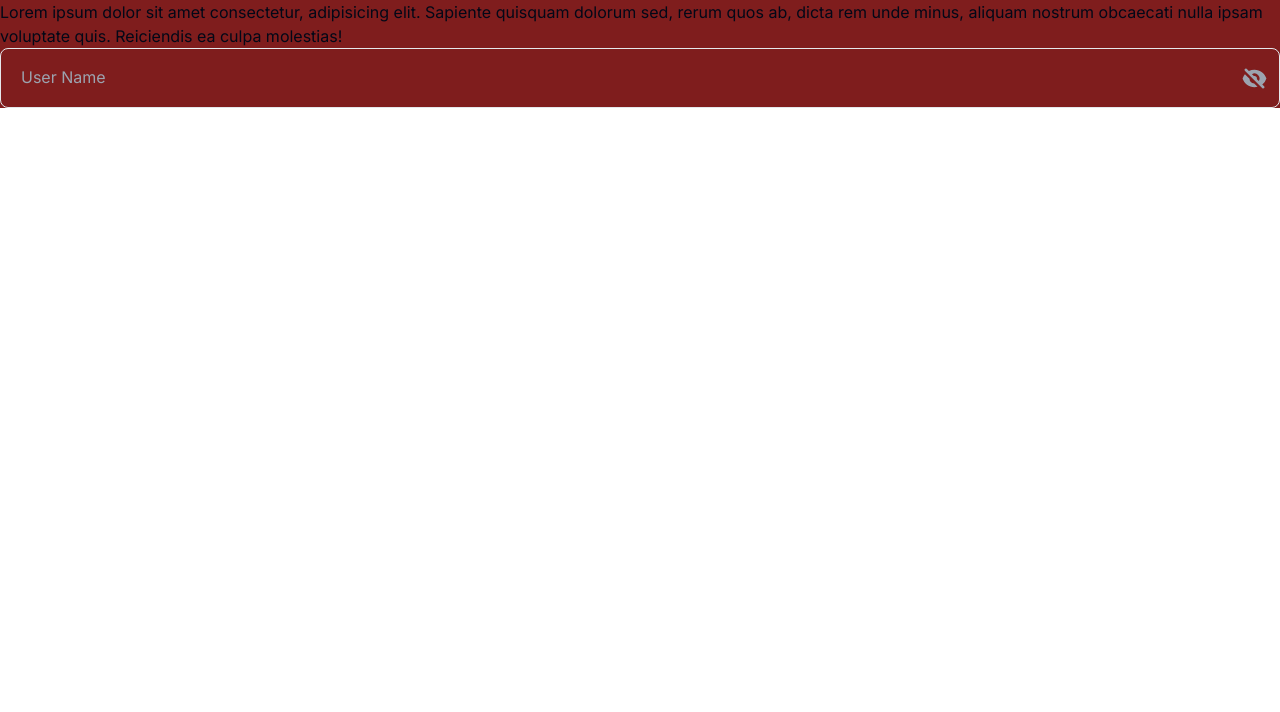
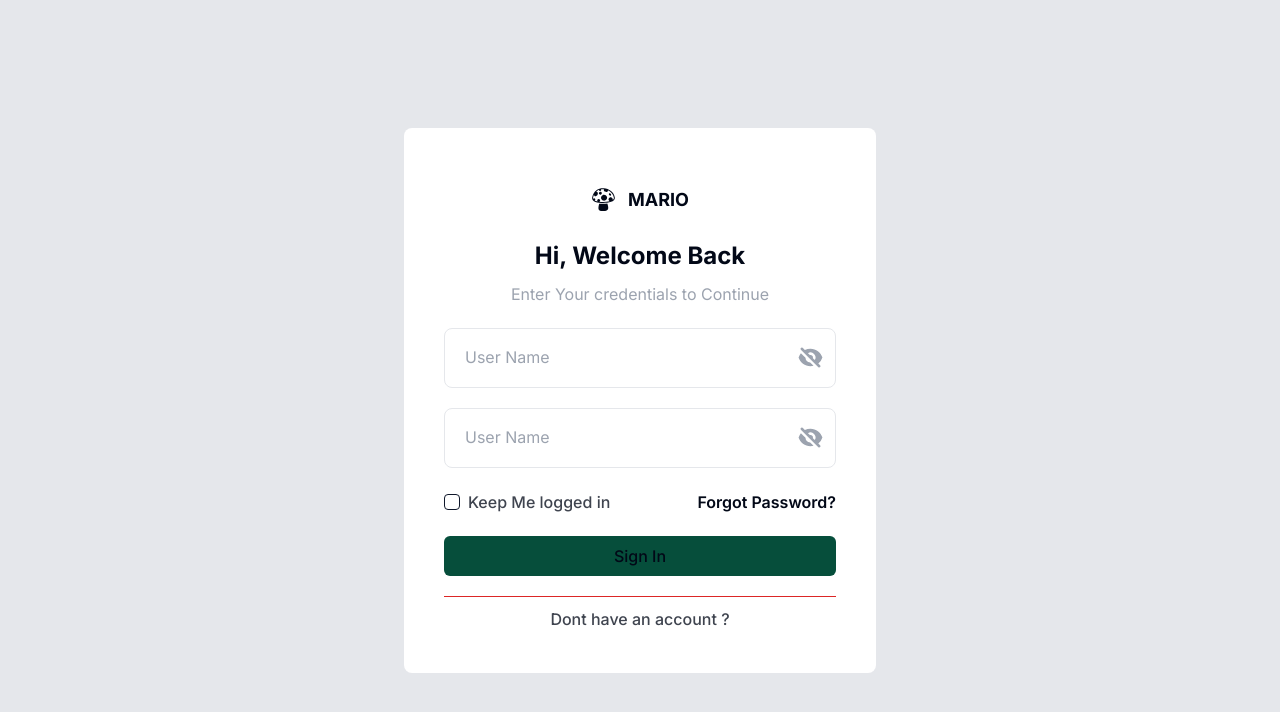
Before and after one commit to sameepmonsoon/full-stack-nextjs-project, a Next.js app: page /login in a window 1280 px wide. Shown: the top 712 px of the page. Built offline with nearby package versions, Linux system fonts and the light colour scheme.

Commit message:
tailwind css issue fixed

```diff
--- a/app/(authentication)/login/page.tsx
+++ b/app/(authentication)/login/page.tsx
@@ -1,11 +1,24 @@
+import { colorPallette } from "@/Helpers/Constants/ColourConstants";
 import CustomInputContainer from "@/components/Elements/CutomInputContainer/CustomInputContainer";
+import Logo from "@/components/Elements/Logo/Logo";
+import { Checkbox } from "@/components/ui/checkbox";
 import React from "react";
 const page = () => {
   return (
-    <div className="bg-red-900">
-      Lorem ipsum dolor sit amet consectetur, adipisicing elit. Sapiente
-      quisquam dolorum sed, rerum quos ab, dicta rem unde minus, aliquam nostrum
-      obcaecati nulla ipsam voluptate quis. Reiciendis ea culpa molestias!
+    <div className="w-full  h-screen flex justify-center items-center p-5  dark:bg-gray-200">
+      <div className="w-[29.5rem] h-auto p-10 flex flex-col justify-start items-center bg-white rounded-lg gap-2">
+        <div className="h-[25%] flex justify-start items-center flex-col gap-2">
+          <Logo to="/admin" title="MARIO" />
+          <div className="flex justify-center items-cente flex-col gap-4">
+            <p className="text-center capitalize font-bold text-2xl">
+              Hi, Welcome Back
+            </p>
+            <p className="text-center text-md leading-3 font-normal text-gray-400">
+              Enter Your credentials to Continue
+            </p>
+          </div>
+        </div>
+        <div className="flex flex-col justify-start items-center gap-5 w-full border-b-[1px] border-b-red-600 py-5">
           <CustomInputContainer
             size={"default"}
             font={"medium"}
@@ -13,7 +26,37 @@ const page = () => {
             inputBorder={"none"}
             containerStyle={"border"}
             label={"User Name"}
-      />{" "}
+          />
+          <CustomInputContainer
+            size={"default"}
+            font={"medium"}
+            type="password"
+            inputBorder={"none"}
+            containerStyle={"border"}
+            label={"User Name"}
+          />
+
+          <div
+            className={`flex justify-between items-center w-full text-[${colorPallette.darkBg}]`}>
+            <span className="text-center font-medium text-md flex justify-center gap-2 items-center leading-[1.75] text-[#3F444F]">
+              <Checkbox />
+              Keep Me logged in
+            </span>
+            <span
+              className={` text-[${colorPallette.darkBg}] text-center font-semibold text-md flex justify-center items-end leading-[1.75]`}>
+              Forgot Password?
+            </span>
+          </div>
+
+          <div className="w-full h-10 rounded-md flex justify-center items-center bg-emerald-900 text-md font-medium capitalize">
+            Sign In
+          </div>
+        </div>
+
+        <span className="text-center font-medium text-md flex justify-center items-end leading-[1.75] text-[#3F444F]">
+          Dont have an account ?
+        </span>
+      </div>
     </div>
   );
 };
--- /dev/null
+++ b/components/ui/checkbox.tsx
@@ -0,0 +1,30 @@
+"use client"
+
+import * as React from "react"
+import * as CheckboxPrimitive from "@radix-ui/react-checkbox"
+import { Check } from "lucide-react"
+
+import { cn } from "@/lib/utils"
+
+const Checkbox = React.forwardRef<
+  React.ElementRef<typeof CheckboxPrimitive.Root>,
+  React.ComponentPropsWithoutRef<typeof CheckboxPrimitive.Root>
+>(({ className, ...props }, ref) => (
+  <CheckboxPrimitive.Root
+    ref={ref}
+    className={cn(
+      "peer h-4 w-4 shrink-0 rounded-sm border border-primary ring-offset-background focus-visible:outline-none focus-visible:ring-2 focus-visible:ring-ring focus-visible:ring-offset-2 disabled:cursor-not-allowed disabled:opacity-50 data-[state=checked]:bg-primary data-[state=checked]:text-primary-foreground",
+      className
+    )}
+    {...props}
+  >
+    <CheckboxPrimitive.Indicator
+      className={cn("flex items-center justify-center text-current")}
+    >
+      <Check className="h-4 w-4" />
+    </CheckboxPrimitive.Indicator>
+  </CheckboxPrimitive.Root>
+))
+Checkbox.displayName = CheckboxPrimitive.Root.displayName
+
+export { Checkbox }
```
Also changed, not shown: 1 other file (tests, documents, lock files or other folders). Lines whose indentation alone changed are shown as unchanged.
